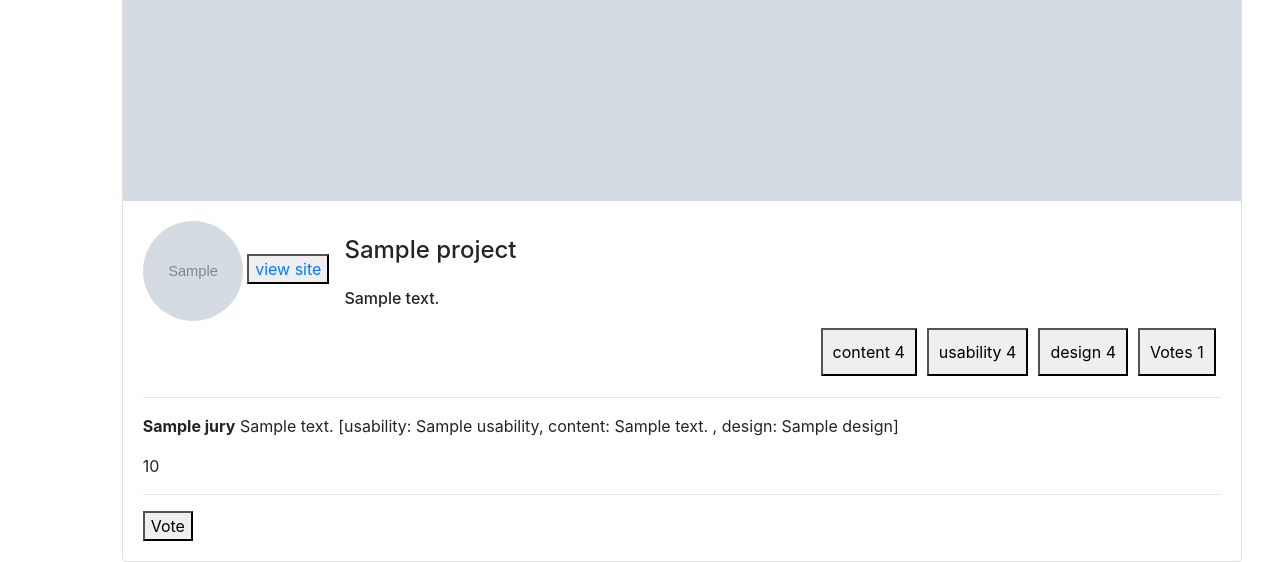
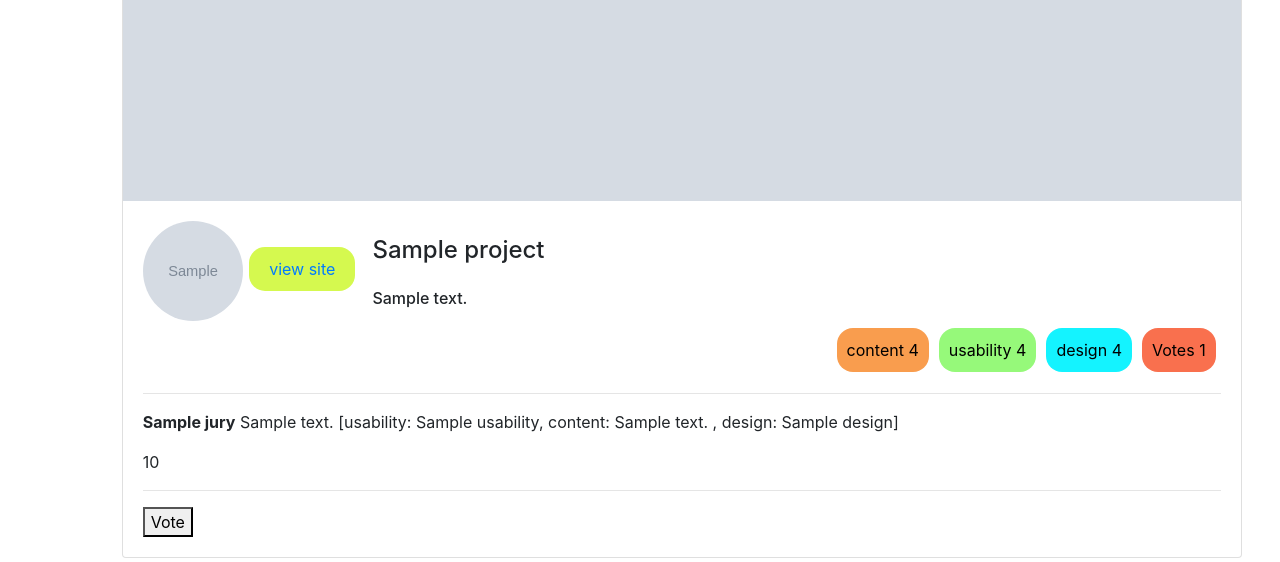
Before and after one commit to Caiseyann/awards, a Django app: template app/templates/home.html in a window 1280 px wide. Shown: the part 1200-1762 px from the top of the page. Run offline with Django 3.2, Linux system fonts and the light colour scheme; the template is opened without the code that fills it: most values are stand-ins (such as "Sample title", 1, 10 or a date in 2020); grey boxes marked "Sample" are stand-in pictures; some libraries are stand-ins or nearby versions.

Commit message:
creating static css attempting to link

```diff
--- a/app/templates/base.html
+++ b/app/templates/base.html
@@ -16,7 +16,6 @@
   {% block styles %}
   {% bootstrap_css %}
   <link rel="stylesheet" href="{% static 'css/styles.css' %}">
-  <link rel="stylesheet" href="{% static 'css/try.css' %}">
   {% endblock %}
 
 </head>
--- /dev/null
+++ b/static/css/styles.css
@@ -0,0 +1,76 @@
+.one {
+    background-color: #f9704e;
+    border: none;
+    color: black;
+    padding: 10px 20px;
+    text-align: center;
+    text-decoration: none;
+    display: inline-block;
+    margin: 4px 2px;
+    cursor: pointer;
+    border-radius: 16px;
+}
+
+.two {
+    background-color: #14f3ff;
+    border: none;
+    color: black;
+    padding: 10px 20px;
+    text-align: center;
+    text-decoration: none;
+    display: inline-block;
+    margin: 4px 2px;
+    cursor: pointer;
+    border-radius: 16px;
+}
+
+.three {
+    background-color: #96f97a;
+    border: none;
+    color: black;
+    padding: 10px 20px;
+    text-align: center;
+    text-decoration: none;
+    display: inline-block;
+    margin: 4px 2px;
+    cursor: pointer;
+    border-radius: 16px;
+}
+
+
+.four {
+    background-color: #f99d4e;
+    border: none;
+    color: black;
+    padding: 10px 20px;
+    text-align: center;
+    text-decoration: none;
+    display: inline-block;
+    margin: 4px 2px;
+    cursor: pointer;
+    border-radius: 16px;
+}
+
+
+section {
+    background-color: yellow;
+    padding: 20px;
+    display: none;
+}
+
+.button {
+    background-color: #d5f94f;
+    border: none;
+    color: black;
+    padding: 10px 20px;
+    text-align: center;
+    text-decoration: none;
+    display: inline-block;
+    margin: 4px 2px;
+    cursor: pointer;
+    border-radius: 16px;
+}
+
+.button:hover {
+    background-color: #4ef9e2;
+}
```
